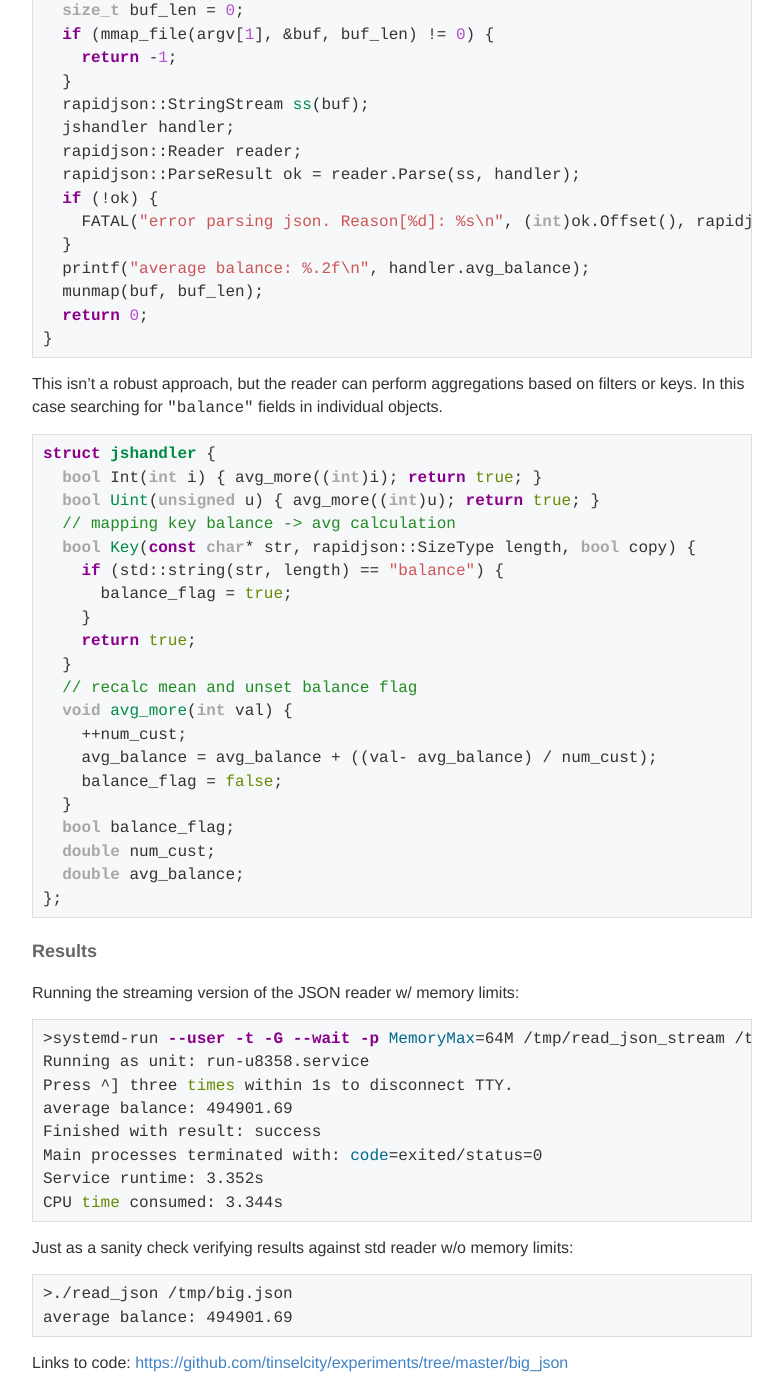
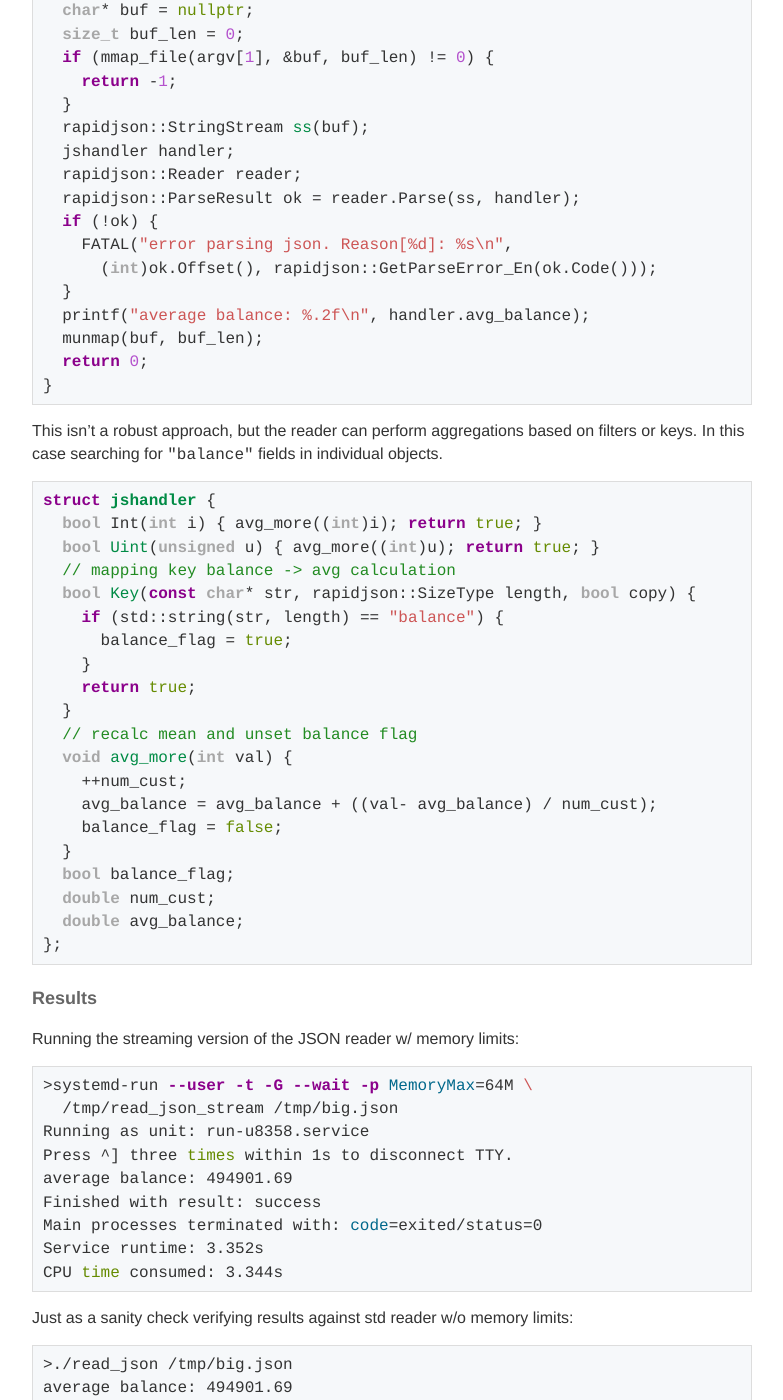
Before and after one commit to tinselcity/tinselcity.github.io, a Jekyll site: the page built from _posts/2023-4-15-Large-Json-Stream.md, in a window 1280 px wide and 1400 px high, scrolled down 1901 px. Shown: the whole window, without its empty margins (248-1031 px from the left). Built offline with Jekyll 4.4.1, drawn with Linux system fonts in a browser that asks for light colours; some of the changed text lies outside the part shown.

Commit message:
placeholders.

````diff
--- a/_posts/2023-4-15-Large-Json-Stream.md
+++ b/_posts/2023-4-15-Large-Json-Stream.md
@@ -54,7 +54,8 @@ systemd-run --user -t -G --wait -p MemoryMax=<max> <cmd+args>
 Constraining the limit of the command to read all of the json at once shows the process was unsuccessful due to [`oom-kill`](https://www.kernel.org/doc/gorman/html/understand/understand016.html):
 
 ```sh
->systemd-run --user -t -G --wait -p MemoryMax=64M /tmp/read_json /tmp/big.json
+>systemd-run --user -t -G --wait -p MemoryMax=64M \
+  /tmp/read_json /tmp/big.json
 Running as unit: run-u8357.service
 Press ^] three times within 1s to disconnect TTY.
 Finished with result: oom-kill
@@ -79,7 +80,8 @@ int main(int argc, char **argv) {
   rapidjson::Reader reader;
   rapidjson::ParseResult ok = reader.Parse(ss, handler);
   if (!ok) {
-    FATAL("error parsing json. Reason[%d]: %s\n", (int)ok.Offset(), rapidjson::GetParseError_En(ok.Code()));
+    FATAL("error parsing json. Reason[%d]: %s\n",
+      (int)ok.Offset(), rapidjson::GetParseError_En(ok.Code()));
   }
   printf("average balance: %.2f\n", handler.avg_balance);
   munmap(buf, buf_len);
@@ -116,7 +118,8 @@ struct jshandler {
 
 Running the streaming version of the JSON reader w/ memory limits:
 ```sh
->systemd-run --user -t -G --wait -p MemoryMax=64M /tmp/read_json_stream /tmp/big.json
+>systemd-run --user -t -G --wait -p MemoryMax=64M \
+  /tmp/read_json_stream /tmp/big.json
 Running as unit: run-u8358.service
 Press ^] three times within 1s to disconnect TTY.
 average balance: 494901.69
````
